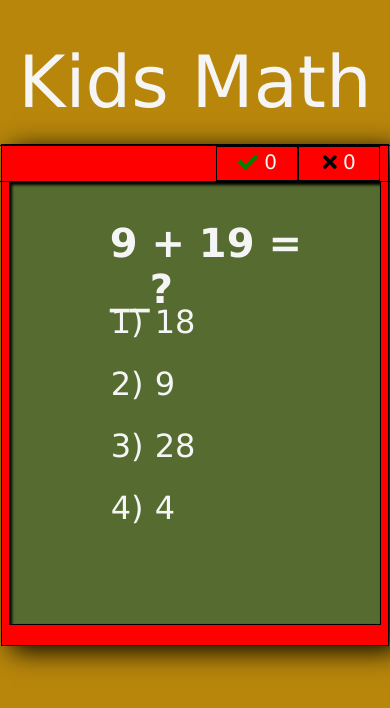
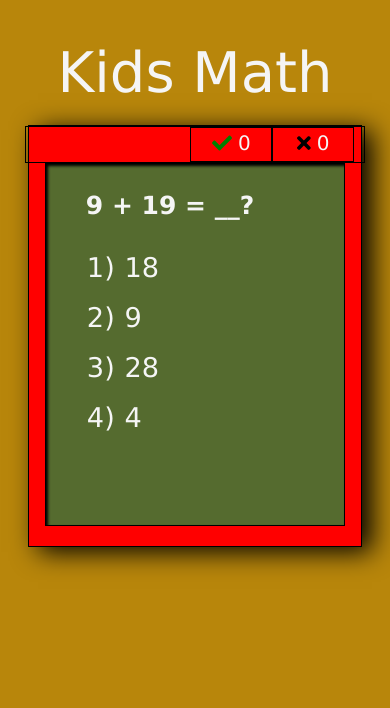
Before and after one commit to bbatal/kidsMath, an Angular app: page /addition in a window 390 px wide. Shown: the top 708 px of the page. Built offline with nearby package versions, Linux system fonts and the light colour scheme.

Commit message:
touched up some responsiveness issues occuring with smaller screen sizes

```diff
--- a/src/app/addition/addition.component.scss
+++ b/src/app/addition/addition.component.scss
@@ -130,21 +130,33 @@
     outline-width: 1px;
 }
 
-@media only screen and (max-width: 850px) {
+@media only screen and (max-width: 870px) {
+    .Puzzle_Container {
+        max-width: 95%;
+    }
+
+    .Puzzle {
+        width: 93%;
+    }
+}
+
+
+@media only screen and (max-width: 767px) {
     .Puzzle_Container {
         display: flex;
         flex-direction: column;
         align-items: center;
-        max-width: 99%;
+        max-width: 85%;
+        height: 420px;
         border: 1px solid black;
     }
 
     .Puzzle {
         border: 1px solid black;
-        height: 450px;
+        height: 390px;
         margin-bottom: 20px;
         background-color: darkolivegreen;
-        width: 96%;
+        width: 90%;
     }
 
     .Results {
@@ -155,6 +167,29 @@
         height: 15px;
         padding: 10px;
         justify-content: flex-end;
+    }
+
+    .puzzle_statement {
+        margin-left: 20px;
+        font-size: 25px;
+    }
+
+    .Answers a {
+        padding-right: 5%;
+    }
+
+    .Answers {
+        font-size: 1.7rem;
+        margin-top: -12px;
+    }
+
+    .Puzzle_Answers {
+        width: 60%;
+        margin-left: 20px;
+    }
+
+    .header a {
+        font-size: 3.5rem;
     }
 }
 
```
